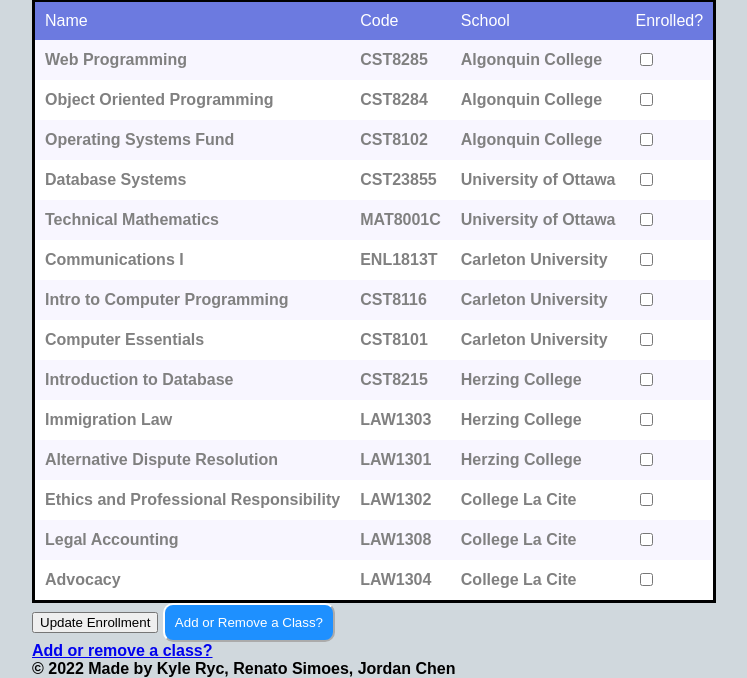
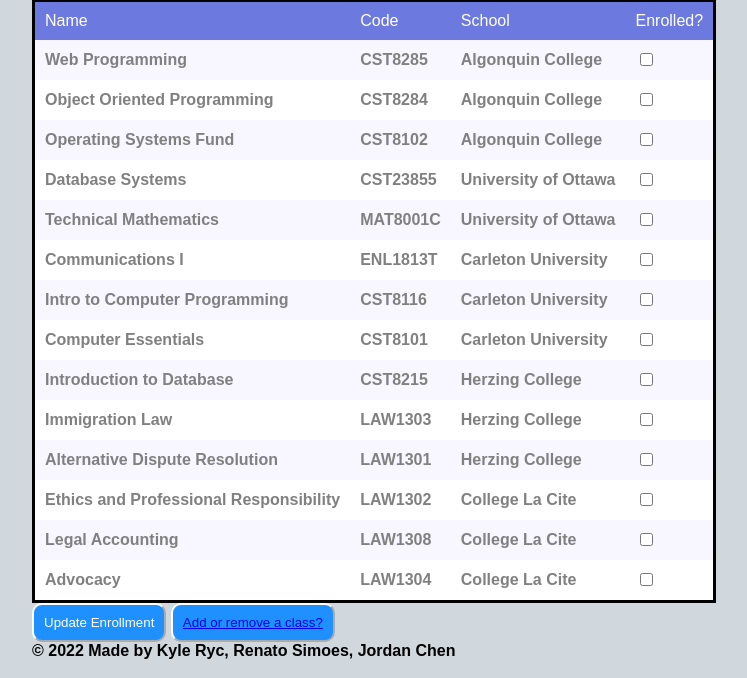
Before and after one commit to WildRyc/automatic-octo-engine, a PHP site: page /public/classes.php in a window 1280 px wide. Shown: the part 533-1211 px from the top of the page, without its empty margins (358-1105 px from the left). Run offline with PHP 8.4, Linux system fonts and the light colour scheme; data comes from the database, SQL or seed files in the repository; data that the repository does not hold is empty.

Commit message:
button magic

```diff
--- a/public/classes.php
+++ b/public/classes.php
@@ -59,10 +59,10 @@ if ($stmt = $con->prepare($query2)) {
 }
 ?>
 </table>
-<input type="submit" value="Update Enrollment">
-<button onclick="addclass.php">Add or Remove a Class?</button>
+<button type="submit" value="submit">Update Enrollment</button>
+<button><a href="addclass.php">Add or remove a class?</a>
+</button>
 </form>
-<a href="addclass.php">Add or remove a class?</a>
 </div>
     <?php
     include_once('..\private\functions\footer.php');
--- a/public/stylesheet/style.css
+++ b/public/stylesheet/style.css
@@ -142,11 +142,9 @@ button {
     padding: 10px;
     border-color: white;
     cursor: pointer;
+    background-color: #1E90FF;
 }
 
-button:first-of-type {
-    background-color: #1E90FF;
-}
 
 button[type="submit"]:hover{
     border: 2px solid #1E90FF;
```
